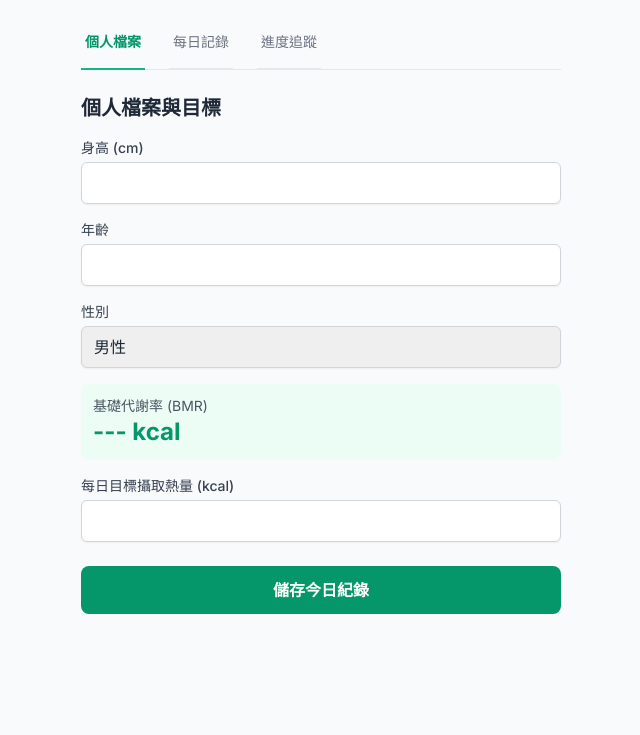
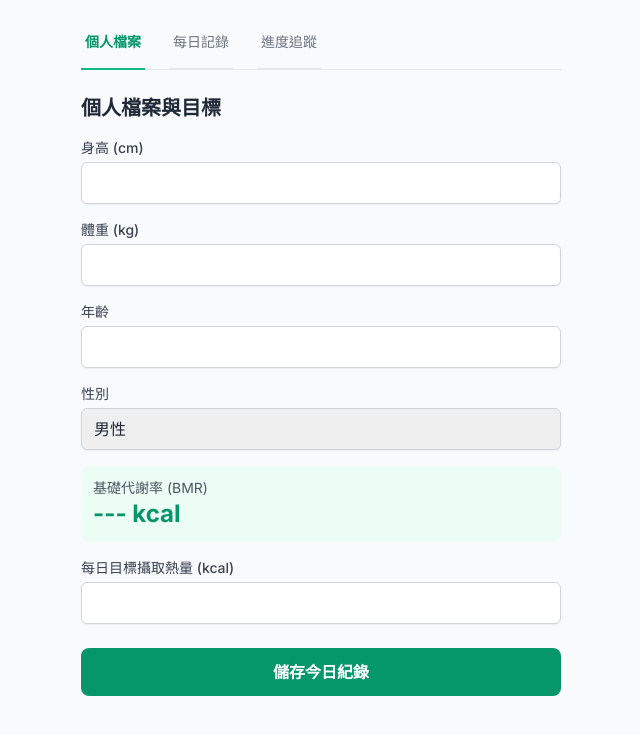
Before and after one commit to lampapompa/line-nutrition-bot, a Flask app: page /liff in a window 1280 px wide. Shown: the top 735 px of the page, without its empty margins (319-959 px from the left). Run offline with Flask 3, Linux system fonts and the light colour scheme; parts of the project's set-up code (start-up, migrations or seed data) failed here and were passed over; some libraries are stand-ins or nearby versions.

Commit message:
Update liff.html

```diff
--- a/templates/liff.html
+++ b/templates/liff.html
@@ -25,7 +25,6 @@
 </head>
 <body class="bg-gray-50 text-gray-800">
 
-    <!-- 載入中畫面 -->
     <div id="loading" class="flex justify-center items-center h-screen">
         <div class="text-center">
             <svg class="animate-spin h-8 w-8 text-emerald-500 mx-auto" xmlns="http://www.w3.org/2000/svg" fill="none" viewBox="0 0 24 24">
@@ -36,10 +35,8 @@
         </div>
     </div>
 
-    <!-- 主要應用程式介面 (預設隱藏) -->
     <div id="app" class="hidden max-w-lg mx-auto p-4 space-y-6">
 
-        <!-- Tab 分頁按鈕 -->
         <div class="border-b border-gray-200 sticky top-0 bg-gray-50 z-10">
             <nav class="flex -mb-px space-x-6" aria-label="Tabs">
                 <button onclick="switchTab('profile')" class="tab-button active whitespace-nowrap py-4 px-1 border-b-2 font-medium text-sm">
@@ -54,22 +51,22 @@
             </nav>
         </div>
 
-        <!-- 管理員模式面板 (預設隱藏) -->
         <div id="admin-panel" class="hidden bg-yellow-100 p-3 rounded-lg">
             <label for="user-selector" class="block text-sm font-medium text-yellow-800">管理員模式：正在檢視</label>
             <select id="user-selector" class="mt-1 block w-full pl-3 pr-10 py-2 text-base border-gray-300 focus:outline-none focus:ring-emerald-500 focus:border-emerald-500 sm:text-sm rounded-md">
-                <!-- 選項將由 JavaScript 動態填入 -->
-            </select>
+                </select>
         </div>
 
-        <!-- 內容區域 -->
         <div id="tab-content">
-            <!-- [分頁一] 個人檔案 -->
             <div id="profile-tab" class="space-y-4">
                 <h2 class="text-xl font-bold">個人檔案與目標</h2>
                 <div>
                     <label class="block text-sm font-medium text-gray-700">身高 (cm)</label>
                     <input type="number" id="height" class="mt-1 block w-full border border-gray-300 rounded-md shadow-sm py-2 px-3 focus:outline-none focus:ring-emerald-500 focus:border-emerald-500">
+                </div>
+                <div>
+                    <label class="block text-sm font-medium text-gray-700">體重 (kg)</label>
+                    <input type="number" id="profile-weight" class="mt-1 block w-full border border-gray-300 rounded-md shadow-sm py-2 px-3 focus:outline-none focus:ring-emerald-500 focus:border-emerald-500">
                 </div>
                 <div>
                     <label class="block text-sm font-medium text-gray-700">年齡</label>
@@ -92,7 +89,6 @@
                 </div>
             </div>
 
-            <!-- [分頁二] 每日記錄 -->
             <div id="log-tab" class="hidden space-y-4">
                 <div class="bg-blue-50 p-4 rounded-lg text-center">
                     <p class="text-sm text-gray-600">今日已攝取 / 目標熱量</p>
@@ -131,7 +127,6 @@
                 </div>
             </div>
 
-            <!-- [分頁三] 進度追蹤 -->
             <div id="trends-tab" class="hidden space-y-4">
                  <h2 class="text-xl font-bold">進度追蹤</h2>
                  <div class="bg-white p-4 rounded-lg shadow">
@@ -150,7 +145,6 @@
         </button>
     </div>
 
-    <!-- 這是 LINE LIFF SDK，讓我們的網頁能跟 LINE 溝通 -->
     <script src="https://static.line-scdn.net/liff/edge/2/sdk.js"></script>
     <script>
         // --- Tab切換功能 ---
@@ -166,6 +160,39 @@
             button.classList.remove('text-gray-500', 'hover:text-gray-700', 'hover:border-gray-300');
         }
 
+        // --- ===== 修改 START: BMR 即時計算功能 ===== ---
+        /**
+         * 根據輸入的數值，即時計算並顯示 BMR 結果
+         */
+        function calculateAndDisplayBMR() {
+            // 1. 取得各個輸入欄位的值
+            const height = parseFloat(document.getElementById('height').value);
+            const weight = parseFloat(document.getElementById('profile-weight').value);
+            const age = parseFloat(document.getElementById('age').value);
+            const gender = document.getElementById('gender').value;
+            const bmrDisplay = document.getElementById('bmr-display');
+
+            // 2. 檢查所有欄位是否都有有效數值 (大於0)
+            if (height > 0 && weight > 0 && age > 0) {
+                let bmr = 0;
+                // 3. 使用 Mifflin-St Jeor 公式計算 BMR
+                if (gender === 'male') {
+                    // 男性: 10 * 體重(kg) + 6.25 * 身高(cm) - 5 * 年齡 + 5
+                    bmr = (10 * weight) + (6.25 * height) - (5 * age) + 5;
+                } else { // female
+                    // 女性: 10 * 體重(kg) + 6.25 * 身高(cm) - 5 * 年齡 - 161
+                    bmr = (10 * weight) + (6.25 * height) - (5 * age) - 161;
+                }
+                // 4. 將計算結果 (四捨五入到整數) 更新到畫面上
+                bmrDisplay.textContent = `${Math.round(bmr)} kcal`;
+            } else {
+                // 如果有任何欄位是空的或無效，就顯示預設文字
+                bmrDisplay.textContent = '--- kcal';
+            }
+        }
+        // --- ===== 修改 END ===== ---
+
+
         // --- 主程式 ---
         async function main() {
             // LIFF 初始化，這是與 LINE 溝通的起點
@@ -176,6 +203,25 @@
             document.getElementById('loading').classList.add('hidden');
             document.getElementById('app').classList.remove('hidden');
 
+            // --- ===== 修改 START: 綁定事件監聽 ===== ---
+            // 1. 找到所有需要監聽的輸入欄位
+            const heightInput = document.getElementById('height');
+            const weightInput = document.getElementById('profile-weight');
+            const ageInput = document.getElementById('age');
+            const genderSelect = document.getElementById('gender');
+
+            // 2. 建立一個包含這些欄位的陣列，方便統一處理
+            const inputsToWatch = [heightInput, weightInput, ageInput, genderSelect];
+
+            // 3. 為陣列中的每一個欄位加上事件監聽器
+            inputsToWatch.forEach(element => {
+                // 如果是下拉選單(select)，就用 'change' 事件；如果是輸入框，就用 'input' 事件
+                const eventType = (element.tagName.toLowerCase() === 'select') ? 'change' : 'input';
+                element.addEventListener(eventType, calculateAndDisplayBMR);
+            });
+            // --- ===== 修改 END ===== ---
+
+
             // 之後，我們會在這裡加入讀取和儲存資料的核心邏輯
         }
 
```
